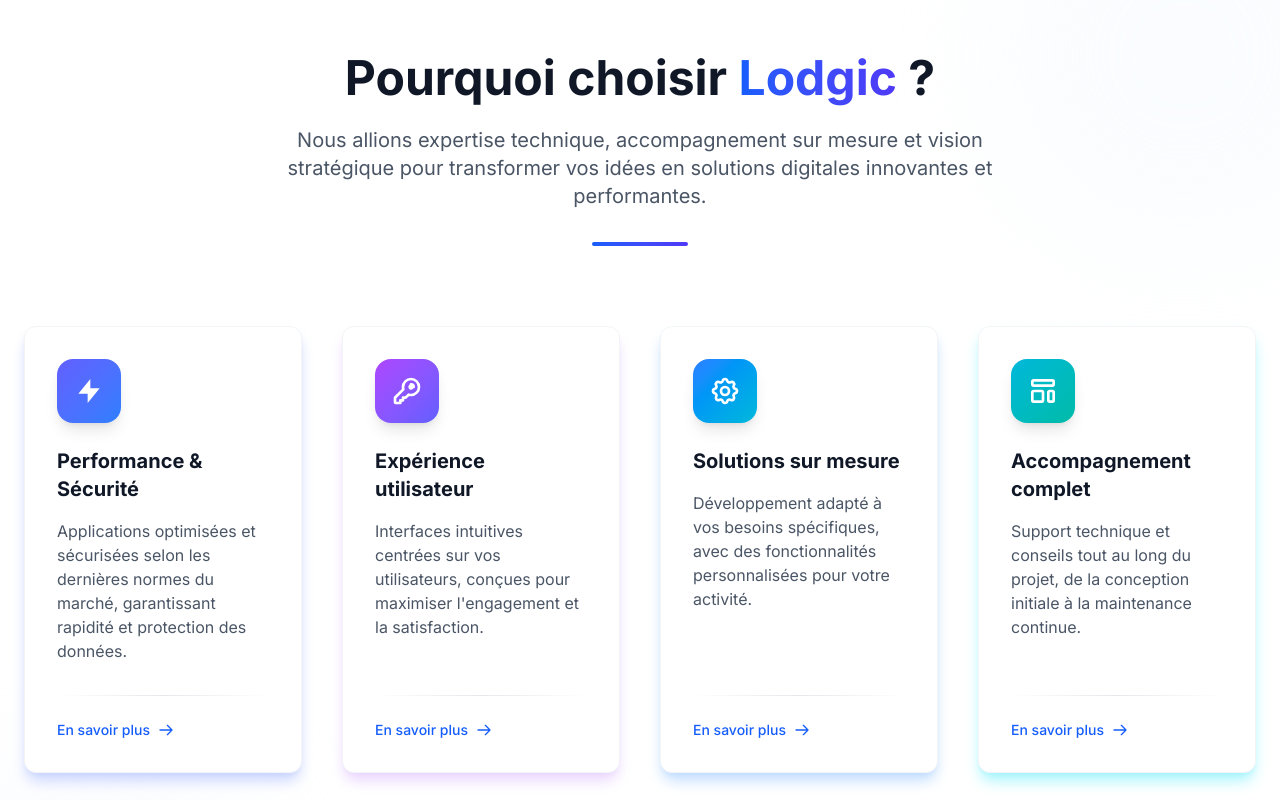
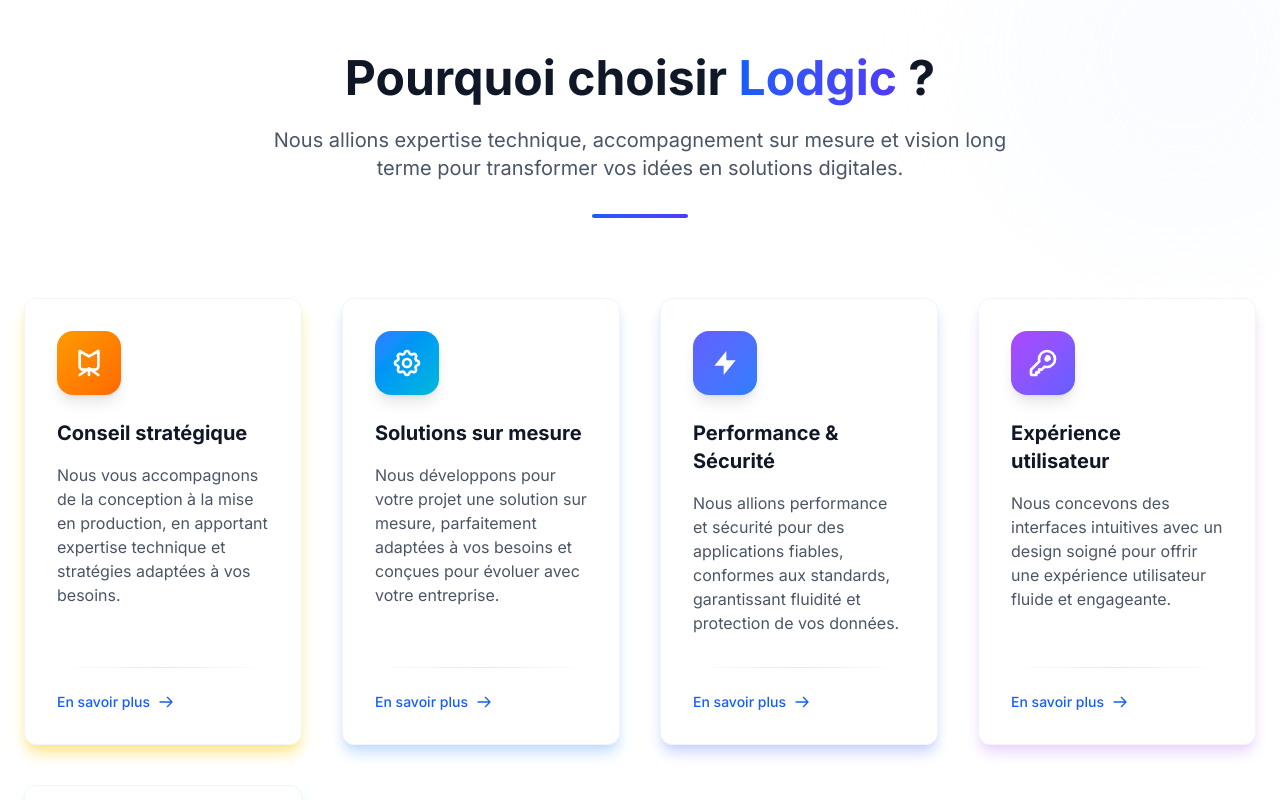
Before and after one commit to Lodgic-LLC/Landing-Website, a React (Vite) app: page /services in a window 1280 px wide. Shown: the part 1020-1820 px from the top of the page. Built offline with nearby package versions, Linux system fonts and the light colour scheme.

Commit message:
Update features

```diff
--- a/src/components/Features.jsx
+++ b/src/components/Features.jsx
@@ -1,59 +1,51 @@
-import { useEffect } from 'react'
-import { Link } from 'react-router-dom'
-import AOS from 'aos'
+import { useEffect } from "react";
+import { Link } from "react-router-dom";
+import AOS from "aos";
 
 const Features = () => {
   useEffect(() => {
-    AOS.refresh()
-  }, [])
+    AOS.refresh();
+  }, []);
 
   // Données des fonctionnalités
   const features = [
     {
       id: 1,
-      title: 'Performance & Sécurité',
+      title: "Conseil stratégique",
       description:
-        'Applications optimisées et sécurisées selon les dernières normes du marché, garantissant rapidité et protection des données.',
+        "Nous vous accompagnons de la conception à la mise en production, en apportant expertise technique et stratégies adaptées à vos besoins.",
       icon: (
-        <svg className="w-8 h-8 text-white" viewBox="0 0 24 24" fill="none" xmlns="http://www.w3.org/2000/svg">
-          <path d="M13 10V3L4 14H11V21L20 10H13Z" fill="currentColor" />
-        </svg>
-      ),
-      color: 'from-indigo-500 to-blue-500',
-      shadowColor: 'shadow-indigo-200',
-      link: '/services/performance',
-    },
-    {
-      id: 2,
-      title: 'Expérience utilisateur',
-      description:
-        "Interfaces intuitives centrées sur vos utilisateurs, conçues pour maximiser l'engagement et la satisfaction.",
-      icon: (
-        <svg className="w-8 h-8 text-white" viewBox="0 0 24 24" fill="none" xmlns="http://www.w3.org/2000/svg">
+        <svg
+          className="w-8 h-8 text-white"
+          viewBox="0 0 24 24"
+          fill="none"
+          xmlns="http://www.w3.org/2000/svg"
+        >
           <path
-            d="M15 7C16.1046 7 17 7.89543 17 9M21 9C21 12.3137 18.3137 15 15 15C14.3938 15 13.8087 14.9101 13.2571 14.7429L11 17H9V19H7V21H4C3.44772 21 3 20.5523 3 20V17.4142C3 17.149 3.10536 16.8946 3.29289 16.7071L9.25707 10.7429C9.08989 10.1914 9 9.60617 9 9C9 5.68629 11.6863 3 15 3C18.3137 3 21 5.68629 21 9Z"
+            d="M12 16V21M12 16L19 21M12 16L5 21M5 3L12 7L19 3V14.5C19 15.8807 17.8807 17 16.5 17H7.5C6.11929 17 5 15.8807 5 14.5V3Z"
             stroke="currentColor"
             strokeWidth="2"
             strokeLinecap="round"
             strokeLinejoin="round"
           />
-          <path
-            d="M17 9C17 10.1046 16.1046 11 15 11C13.8954 11 13 10.1046 13 9C13 7.89543 13.8954 7 15 7C16.1046 7 17 7.89543 17 9Z"
-            fill="currentColor"
-          />
         </svg>
       ),
-      color: 'from-purple-500 to-indigo-500',
-      shadowColor: 'shadow-purple-200',
-      link: '/services/ux-design',
+      color: "from-amber-500 to-orange-500",
+      shadowColor: "shadow-amber-200",
+      link: "/services/conseil",
     },
     {
-      id: 3,
-      title: 'Solutions sur mesure',
+      id: 2,
+      title: "Solutions sur mesure",
       description:
-        'Développement adapté à vos besoins spécifiques, avec des fonctionnalités personnalisées pour votre activité.',
+        "Nous développons pour votre projet une solution sur mesure, parfaitement adaptées à vos besoins et conçues pour évoluer avec votre entreprise.",
       icon: (
-        <svg className="w-8 h-8 text-white" viewBox="0 0 24 24" fill="none" xmlns="http://www.w3.org/2000/svg">
+        <svg
+          className="w-8 h-8 text-white"
+          viewBox="0 0 24 24"
+          fill="none"
+          xmlns="http://www.w3.org/2000/svg"
+        >
           <path
             d="M10.3246 4.31731C10.751 2.5609 13.249 2.5609 13.6754 4.31731C13.9508 5.45193 15.2507 5.99038 16.2478 5.38285C17.7913 4.44239 19.5576 6.2087 18.6172 7.75218C18.0096 8.74925 18.5481 10.0492 19.6827 10.3246C21.4391 10.751 21.4391 13.249 19.6827 13.6754C18.5481 13.9508 18.0096 15.2507 18.6172 16.2478C19.5576 17.7913 17.7913 19.5576 16.2478 18.6172C15.2507 18.0096 13.9508 18.5481 13.6754 19.6827C13.249 21.4391 10.751 21.4391 10.3246 19.6827C10.0492 18.5481 8.74926 18.0096 7.75219 18.6172C6.2087 19.5576 4.44239 17.7913 5.38285 16.2478C5.99038 15.2507 5.45193 13.9508 4.31731 13.6754C2.5609 13.249 2.5609 10.751 4.31731 10.3246C5.45193 10.0492 5.99037 8.74926 5.38285 7.75218C4.44239 6.2087 6.2087 4.44239 7.75219 5.38285C8.74926 5.99037 10.0492 5.45193 10.3246 4.31731Z"
             stroke="currentColor"
@@ -70,17 +62,70 @@
           />
         </svg>
       ),
-      color: 'from-blue-500 to-cyan-500',
-      shadowColor: 'shadow-blue-200',
-      link: '/services/custom-solutions',
+      color: "from-blue-500 to-cyan-500",
+      shadowColor: "shadow-blue-200",
+      link: "/services/custom-solutions",
+    },
+    {
+      id: 3,
+      title: "Performance & Sécurité",
+      description:
+        "Nous allions performance et sécurité pour des applications fiables, conformes aux standards, garantissant fluidité et protection de vos données.",
+      icon: (
+        <svg
+          className="w-8 h-8 text-white"
+          viewBox="0 0 24 24"
+          fill="none"
+          xmlns="http://www.w3.org/2000/svg"
+        >
+          <path d="M13 10V3L4 14H11V21L20 10H13Z" fill="currentColor" />
+        </svg>
+      ),
+      color: "from-indigo-500 to-blue-500",
+      shadowColor: "shadow-indigo-200",
+      link: "/services/performance",
     },
     {
       id: 4,
-      title: 'Accompagnement complet',
+      title: "Expérience utilisateur",
       description:
-        'Support technique et conseils tout au long du projet, de la conception initiale à la maintenance continue.',
+        "Nous concevons des interfaces intuitives avec un design soigné pour offrir une expérience utilisateur fluide et engageante.",
       icon: (
-        <svg className="w-8 h-8 text-white" viewBox="0 0 24 24" fill="none" xmlns="http://www.w3.org/2000/svg">
+        <svg
+          className="w-8 h-8 text-white"
+          viewBox="0 0 24 24"
+          fill="none"
+          xmlns="http://www.w3.org/2000/svg"
+        >
+          <path
+            d="M15 7C16.1046 7 17 7.89543 17 9M21 9C21 12.3137 18.3137 15 15 15C14.3938 15 13.8087 14.9101 13.2571 14.7429L11 17H9V19H7V21H4C3.44772 21 3 20.5523 3 20V17.4142C3 17.149 3.10536 16.8946 3.29289 16.7071L9.25707 10.7429C9.08989 10.1914 9 9.60617 9 9C9 5.68629 11.6863 3 15 3C18.3137 3 21 5.68629 21 9Z"
+            stroke="currentColor"
+            strokeWidth="2"
+            strokeLinecap="round"
+            strokeLinejoin="round"
+          />
+          <path
+            d="M17 9C17 10.1046 16.1046 11 15 11C13.8954 11 13 10.1046 13 9C13 7.89543 13.8954 7 15 7C16.1046 7 17 7.89543 17 9Z"
+            fill="currentColor"
+          />
+        </svg>
+      ),
+      color: "from-purple-500 to-indigo-500",
+      shadowColor: "shadow-purple-200",
+      link: "/services/ux-design",
+    },
+    {
+      id: 5,
+      title: "Accompagnement post production",
+      description:
+      "Nous établissons un partenariat durable avec nos clients, offrant un suivi constant, un support réactif et des évolutions constantes.",
+      icon: (
+        <svg
+          className="w-8 h-8 text-white"
+          viewBox="0 0 24 24"
+          fill="none"
+          xmlns="http://www.w3.org/2000/svg"
+        >
           <path
             d="M4 5C4 4.44772 4.44772 4 5 4H19C19.5523 4 20 4.44772 20 5V7C20 7.55228 19.5523 8 19 8H5C4.44772 8 4 7.55228 4 7V5Z"
             stroke="currentColor"
@@ -104,11 +149,11 @@
           />
         </svg>
       ),
-      color: 'from-cyan-500 to-teal-500',
-      shadowColor: 'shadow-cyan-200',
-      link: '/services/support',
+      color: "from-cyan-500 to-teal-500",
+      shadowColor: "shadow-cyan-200",
+      link: "/services/support",
     },
-  ]
+  ];
 
   return (
     <section className="w-full bg-white py-24 relative overflow-hidden">
@@ -121,11 +166,15 @@
       <div className="max-w-7xl mx-auto px-6 relative z-10">
         <div className="text-center mb-20" data-aos="fade-up">
           <h2 className="text-3xl md:text-4xl lg:text-5xl font-inter-bold text-gray-900 mb-6">
-            Pourquoi choisir{' '}
-            <span className="text-transparent bg-clip-text bg-gradient-to-r from-blue-600 to-indigo-600">Lodgic</span> ?
+            Pourquoi choisir{" "}
+            <span className="text-transparent bg-clip-text bg-gradient-to-r from-blue-600 to-indigo-600">
+              Lodgic
+            </span>{" "}
+            ?
           </h2>
           <p className="text-xl text-gray-600 max-w-3xl mx-auto">
-            Nous allions expertise technique, accompagnement sur mesure et vision stratégique pour transformer vos idées en solutions digitales innovantes et performantes.
+            Nous allions expertise technique, accompagnement sur mesure et
+            vision long terme pour transformer vos idées en solutions digitales.
           </p>
           <div className="w-24 h-1 bg-gradient-to-r from-blue-600 to-indigo-600 mx-auto rounded-full mt-8"></div>
         </div>
@@ -146,7 +195,9 @@
               <h3 className="text-xl font-inter-bold text-gray-900 mb-4 group-hover:text-blue-600 transition-colors">
                 {feature.title}
               </h3>
-              <p className="text-gray-600 mb-8 flex-grow">{feature.description}</p>
+              <p className="text-gray-600 mb-8 flex-grow">
+                {feature.description}
+              </p>
 
               {/* Ligne décorative avec animation au survol */}
               <div className="w-full h-px bg-gradient-to-r from-transparent via-gray-200 to-transparent mb-6 group-hover:via-blue-300 transition-colors"></div>
@@ -164,7 +215,12 @@
                     viewBox="0 0 24 24"
                     stroke="currentColor"
                   >
-                    <path strokeLinecap="round" strokeLinejoin="round" strokeWidth={2} d="M14 5l7 7m0 0l-7 7m7-7H3" />
+                    <path
+                      strokeLinecap="round"
+                      strokeLinejoin="round"
+                      strokeWidth={2}
+                      d="M14 5l7 7m0 0l-7 7m7-7H3"
+                    />
                   </svg>
                 </Link>
               </div>
@@ -173,13 +229,21 @@
         </div>
 
         {/* CTA Section */}
-        <div className="mt-20 flex justify-center" data-aos="zoom-in" data-aos-delay="300">
+        <div
+          className="mt-20 flex justify-center"
+          data-aos="zoom-in"
+          data-aos-delay="300"
+        >
           <div className="relative group">
             <div className="absolute -inset-1 bg-gradient-to-r from-blue-600 to-indigo-600 rounded-lg blur opacity-25 group-hover:opacity-40 transition duration-300"></div>
             <div className="relative bg-white border border-gray-200 rounded-lg px-8 py-6 flex flex-col md:flex-row items-center justify-between gap-6 md:gap-8">
               <div className="flex items-center">
                 <div className="w-12 h-12 rounded-full bg-blue-100 flex items-center justify-center mr-4">
-                  <svg className="w-6 h-6 text-blue-600" fill="currentColor" viewBox="0 0 20 20">
+                  <svg
+                    className="w-6 h-6 text-blue-600"
+                    fill="currentColor"
+                    viewBox="0 0 20 20"
+                  >
                     <path
                       fillRule="evenodd"
                       d="M6.267 3.455a3.066 3.066 0 001.745-.723 3.066 3.066 0 013.976 0 3.066 3.066 0 001.745.723 3.066 3.066 0 012.812 2.812c.051.643.304 1.254.723 1.745a3.066 3.066 0 010 3.976 3.066 3.066 0 00-.723 1.745 3.066 3.066 0 01-2.812 2.812 3.066 3.066 0 00-1.745.723 3.066 3.066 0 01-3.976 0 3.066 3.066 0 00-1.745-.723 3.066 3.066 0 01-2.812-2.812 3.066 3.066 0 00-.723-1.745 3.066 3.066 0 010-3.976 3.066 3.066 0 00.723-1.745 3.066 3.066 0 012.812-2.812zm7.44 5.252a1 1 0 00-1.414-1.414L9 10.586 7.707 9.293a1 1 0 00-1.414 1.414l2 2a1 1 0 001.414 0l4-4z"
@@ -188,8 +252,12 @@
                   </svg>
                 </div>
                 <div>
-                  <h4 className="text-lg font-inter-bold text-gray-900">Prêt à démarrer votre projet ?</h4>
-                  <p className="text-gray-600">Discutons ensemble de vos besoins et objectifs</p>
+                  <h4 className="text-lg font-inter-bold text-gray-900">
+                    Prêt à démarrer votre projet ?
+                  </h4>
+                  <p className="text-gray-600">
+                    Discutons ensemble de vos besoins et objectifs
+                  </p>
                 </div>
               </div>
               <div className="flex space-x-4">
@@ -211,7 +279,7 @@
         </div>
       </div>
     </section>
-  )
-}
+  );
+};
 
-export default Features
+export default Features;
```
